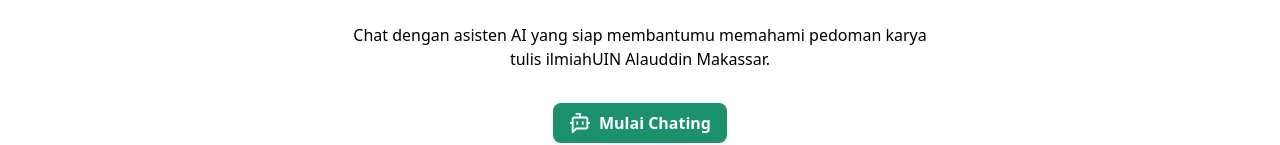
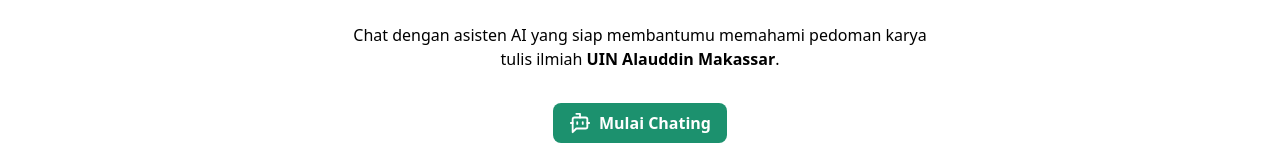
Before and after one commit to zumaku/chatketi_frontend, a React (Vite) app: page / in a window 1280 px wide. Shown: the part 369-514 px from the top of the page. Built offline with nearby package versions, Linux system fonts and the light colour scheme.

Commit message:
feat: add bold style to "UIN Alauddin Makassar"

```diff
--- a/src/pages/Home.jsx
+++ b/src/pages/Home.jsx
@@ -16,7 +16,7 @@
       <p className="w-full md:w-[575px] text-center">
         Chat dengan asisten AI yang siap membantumu memahami pedoman karya tulis
         ilmiah
-        <span>UIN Alauddin Makassar</span>.
+        <span className="font-bold"> UIN Alauddin Makassar</span>.
       </p>
       <Link to="/chat">
         <Button>
```
